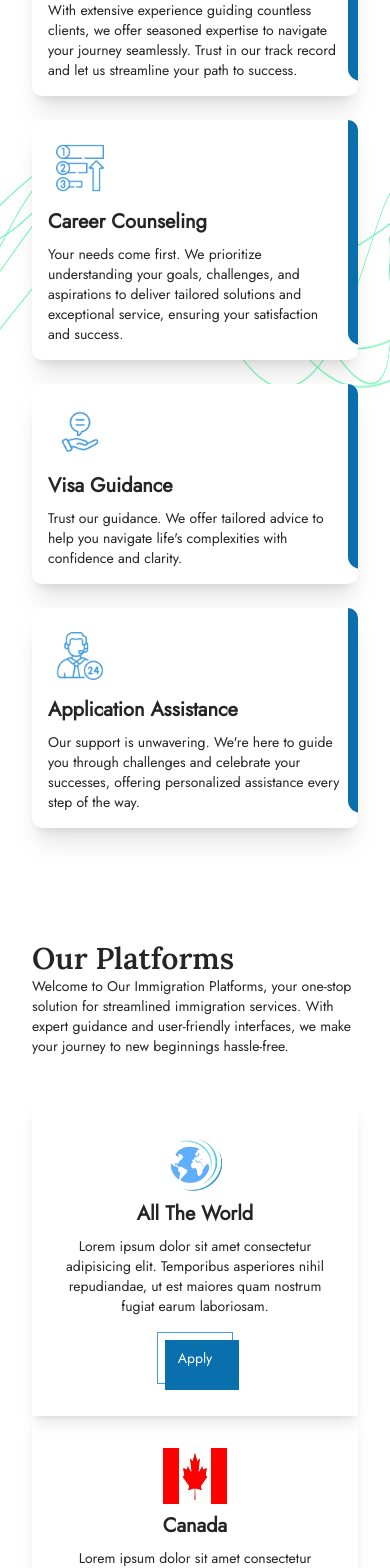
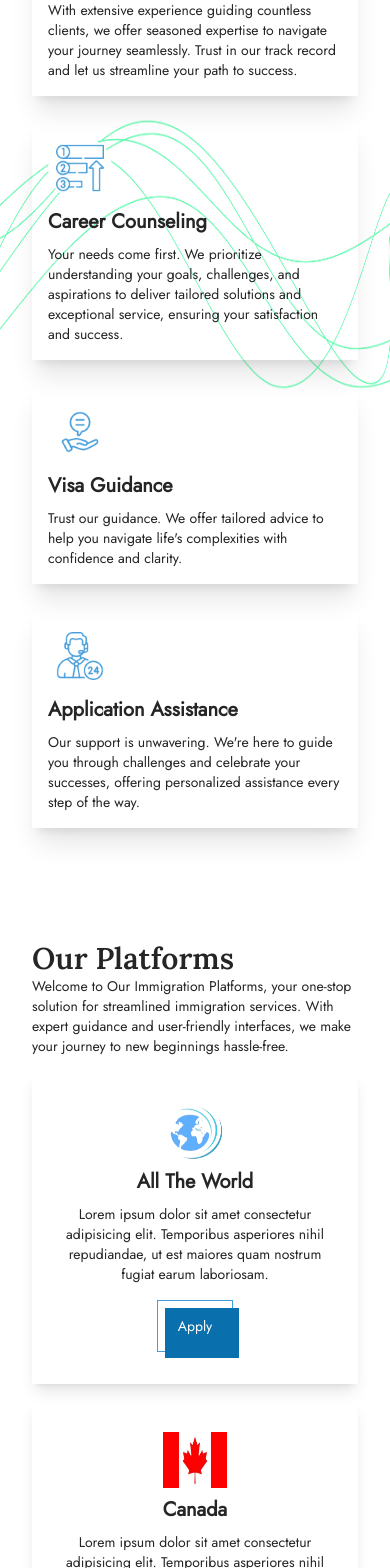
Before and after one commit to KamelMesbahi13/dzWorkAway, a React (Vite) app: page /Nos-Services in a window 390 px wide. Shown: the part 3100-4668 px from the top of the page. Built offline with nearby package versions, Linux system fonts and the light colour scheme.

Commit message:
Services Adding Service  Section

```diff
--- a/src/Components/OurServices/OurServices.jsx
+++ b/src/Components/OurServices/OurServices.jsx
@@ -2,7 +2,7 @@ import ChooseUs from "./ChooseUs/ChooseUs";
 import Header from "./Header/Header";
 import HighService from "./HighService/HighService";
 import Introduction from "./Introduction/Introduction";
-import Platforms from "./Platforms/Platforms";
+import Platforms from "./PlatformsAndServices/Platforms";
 import Services from "./Services/Services";
 
 const OurServices = () => {
--- a/src/Components/OurServices/Platforms/Platforms.jsx
+++ b/src/Components/OurServices/PlatformsAndServices/Platforms.jsx
@@ -1,6 +1,7 @@
 import ImgOne from "../../../assets/Globe.png";
 import ImgTwo from "../../../assets/Canada.jpg";
 import { LazyLoadImage } from "react-lazy-load-image-component";
+import Services from "./Services";
 // import { motion } from "framer-motion";
 
 const data = [
@@ -41,12 +42,12 @@ const Platforms = () => {
         </div>
       </div>
       <div>
-        <div className="flex flex-col mt-12 md:flex-row md:items-center md:justify-between textCenter">
+        <div className="flex flex-col md:mt-12 md:flex-row md:items-center md:justify-between textCenter">
           {data.map(({ id, Img, header, description, button }) => {
             return (
               <div key={id}>
                 <div>
-                  <div className="p-8 w-full md:w-[70%] shadow-lg duration-500 hover:shadow-xl hover:scale-[1.02]">
+                  <div className="p-8 w-full mt-4 md:mt-0 md:w-[70%] shadow-lg duration-500 hover:shadow-xl hover:scale-[1.02]">
                     <div>
                       <div>
                         <div>
@@ -78,6 +79,7 @@ const Platforms = () => {
           })}
         </div>
       </div>
+      <Services />
     </div>
   );
 };
--- /dev/null
+++ b/src/Components/OurServices/PlatformsAndServices/Services.jsx
@@ -0,0 +1,5 @@
+const Services = () => {
+  return <div>Services</div>;
+};
+
+export default Services;
--- a/src/Components/OurServices/Services/Services.jsx
+++ b/src/Components/OurServices/Services/Services.jsx
@@ -87,7 +87,7 @@ const WhyUs = () => {
               return (
                 <div key={id}>
                   <div>
-                    <div className="p-4 duration-300 shadow-xl lg:h-[28rem] cardServices xl:h-[22rem] hover:text-white lg:p-8">
+                    <div className="p-4 duration-300 shadow-xl lg:h-[28rem] md:cardServices xl:h-[22rem] hover:text-white lg:p-8">
                       <div className="relative w-16 h-16 bg-white rounded-full">
                         <LazyLoadImage
                           className="absolute w-12 h-12 -translate-x-1/2 -translate-y-1/2 left-1/2 top-1/2"
```
